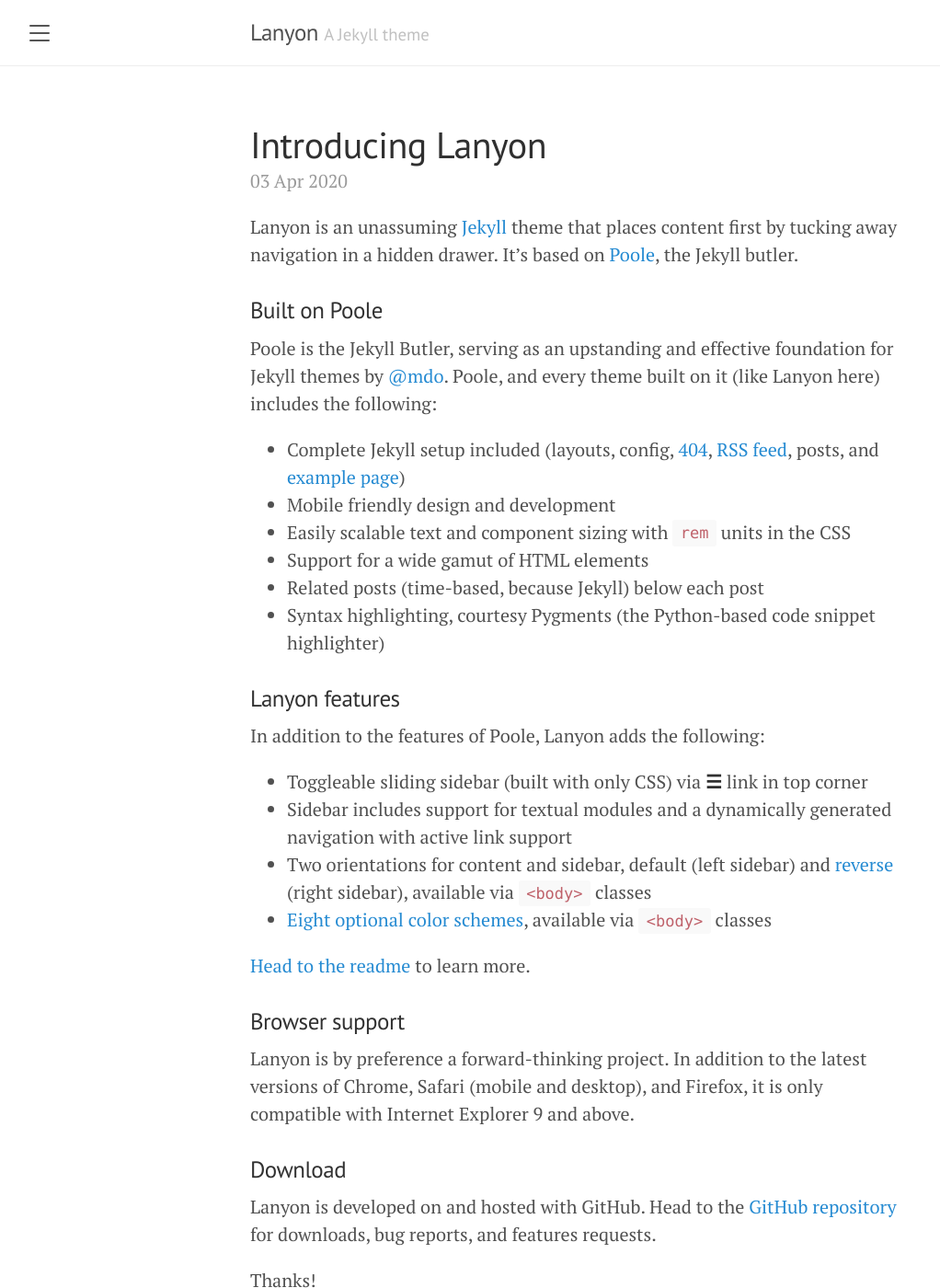
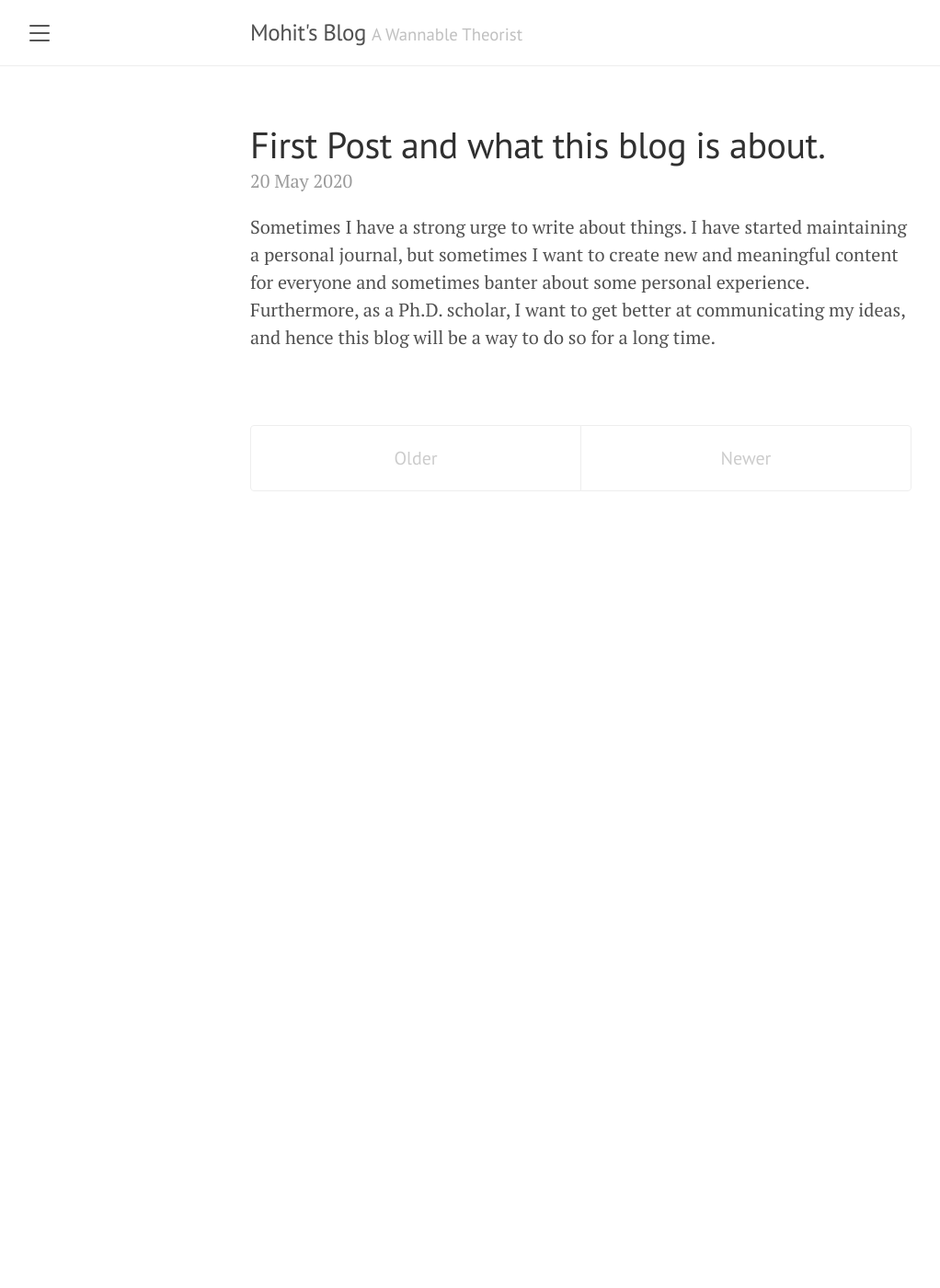
Before and after one commit to mohitsharma29/mohitsharma29.github.io.old, a Jekyll site: the page built from index.html, in a window 1280 px wide and 1400 px high. Shown: the whole window at 92% size, without its empty margins (8-1030 px from the left). Built offline with Jekyll 4.4.1, drawn with Linux system fonts in a browser that asks for light colours; the list of posts is cut into pages by our own code; some of the changed text lies outside the part shown.

Commit message:
First real edits

```diff
--- a/_config.yml
+++ b/_config.yml
@@ -1,7 +1,8 @@
 # Setup
-title:               Lanyon
-tagline:             'A Jekyll theme'
-description:         'A reserved <a href="https://jekyllrb.com" target="_blank">Jekyll</a> theme that places the utmost gravity on content with a hidden drawer. Made by <a href="https://twitter.com/mdo" target="_blank">@mdo</a>.'
+title:               Mohit's Blog
+tagline:             'A Wannable Theorist'
+#description:         'A reserved <a href="https://jekyllrb.com" target="_blank">Jekyll</a> theme that places the utmost gravity on content with a hidden drawer. Made by <a href="https://twitter.com/mdo" target="_blank">@mdo</a>.'
+description:         'Musings about things which I find exciting and some personal experiences.'
 url:                 https://mohitsharma29.github.io
 baseurl:             ''
 paginate:            5
--- a/_posts/2020-04-01-whats-jekyll.md
+++ /dev/null
@@ -1,12 +0,0 @@
----
-layout: post
-title: What's Jekyll?
----
-
-[Jekyll](https://jekyllrb.com) is a static site generator, an open-source tool for creating simple yet powerful websites of all shapes and sizes. From [the project's readme](https://github.com/mojombo/jekyll/blob/master/README.markdown):
-
-  > Jekyll is a simple, blog aware, static site generator. It takes a template directory [...] and spits out a complete, static website suitable for serving with Apache or your favorite web server. This is also the engine behind GitHub Pages, which you can use to host your project’s page or blog right here from GitHub.
-
-It's an immensely useful tool and one we encourage you to use here with Lanyon.
-
-Find out more by [visiting the project on GitHub](https://github.com/mojombo/jekyll).
--- a/_posts/2020-04-02-example-content.md
+++ /dev/null
@@ -1,122 +0,0 @@
----
-layout: post
-title: Example content
----
-
-
-<div class="message">
-  Howdy! This is an example blog post that shows several types of HTML content supported in this theme.
-</div>
-
-Cum sociis natoque penatibus et magnis <a href="#">dis parturient montes</a>, nascetur ridiculus mus. *Aenean eu leo quam.* Pellentesque ornare sem lacinia quam venenatis vestibulum. Sed posuere consectetur est at lobortis. Cras mattis consectetur purus sit amet fermentum.
-
-> Curabitur blandit tempus porttitor. Nullam quis risus eget urna mollis ornare vel eu leo. Nullam id dolor id nibh ultricies vehicula ut id elit.
-
-Etiam porta **sem malesuada magna** mollis euismod. Cras mattis consectetur purus sit amet fermentum. Aenean lacinia bibendum nulla sed consectetur.
-
-## Inline HTML elements
-
-HTML defines a long list of available inline tags, a complete list of which can be found on the [Mozilla Developer Network](https://developer.mozilla.org/en-US/docs/Web/HTML/Element).
-
-- **To bold text**, use `<strong>`.
-- *To italicize text*, use `<em>`.
-- Abbreviations, like <abbr title="HyperText Markup Langage">HTML</abbr> should use `<abbr>`, with an optional `title` attribute for the full phrase.
-- Citations, like <cite>&mdash; Mark otto</cite>, should use `<cite>`.
-- <del>Deleted</del> text should use `<del>` and <ins>inserted</ins> text should use `<ins>`.
-- Superscript <sup>text</sup> uses `<sup>` and subscript <sub>text</sub> uses `<sub>`.
-
-Most of these elements are styled by browsers with few modifications on our part.
-
-## Heading
-
-Vivamus sagittis lacus vel augue rutrum faucibus dolor auctor. Duis mollis, est non commodo luctus, nisi erat porttitor ligula, eget lacinia odio sem nec elit. Morbi leo risus, porta ac consectetur ac, vestibulum at eros.
-
-### Code
-
-Cum sociis natoque penatibus et magnis dis `code element` montes, nascetur ridiculus mus.
-
-{% highlight js %}
-// Example can be run directly in your JavaScript console
-
-// Create a function that takes two arguments and returns the sum of those arguments
-var adder = new Function("a", "b", "return a + b");
-
-// Call the function
-adder(2, 6);
-// > 8
-{% endhighlight %}
-
-Aenean lacinia bibendum nulla sed consectetur. Etiam porta sem malesuada magna mollis euismod. Fusce dapibus, tellus ac cursus commodo, tortor mauris condimentum nibh, ut fermentum massa.
-
-### Lists
-
-Cum sociis natoque penatibus et magnis dis parturient montes, nascetur ridiculus mus. Aenean lacinia bibendum nulla sed consectetur. Etiam porta sem malesuada magna mollis euismod. Fusce dapibus, tellus ac cursus commodo, tortor mauris condimentum nibh, ut fermentum massa justo sit amet risus.
-
-* Praesent commodo cursus magna, vel scelerisque nisl consectetur et.
-* Donec id elit non mi porta gravida at eget metus.
-* Nulla vitae elit libero, a pharetra augue.
-
-Donec ullamcorper nulla non metus auctor fringilla. Nulla vitae elit libero, a pharetra augue.
-
-1. Vestibulum id ligula porta felis euismod semper.
-2. Cum sociis natoque penatibus et magnis dis parturient montes, nascetur ridiculus mus.
-3. Maecenas sed diam eget risus varius blandit sit amet non magna.
-
-Cras mattis consectetur purus sit amet fermentum. Sed posuere consectetur est at lobortis.
-
-<dl>
-  <dt>HyperText Markup Language (HTML)</dt>
-  <dd>The language used to describe and define the content of a Web page</dd>
-
-  <dt>Cascading Style Sheets (CSS)</dt>
-  <dd>Used to describe the appearance of Web content</dd>
-
-  <dt>JavaScript (JS)</dt>
-  <dd>The programming language used to build advanced Web sites and applications</dd>
-</dl>
-
-Integer posuere erat a ante venenatis dapibus posuere velit aliquet. Morbi leo risus, porta ac consectetur ac, vestibulum at eros. Nullam quis risus eget urna mollis ornare vel eu leo.
-
-### Tables
-
-Aenean lacinia bibendum nulla sed consectetur. Lorem ipsum dolor sit amet, consectetur adipiscing elit.
-
-<table>
-  <thead>
-    <tr>
-      <th>Name</th>
-      <th>Upvotes</th>
-      <th>Downvotes</th>
-    </tr>
-  </thead>
-  <tfoot>
-    <tr>
-      <td>Totals</td>
-      <td>21</td>
-      <td>23</td>
-    </tr>
-  </tfoot>
-  <tbody>
-    <tr>
-      <td>Alice</td>
-      <td>10</td>
-      <td>11</td>
-    </tr>
-    <tr>
-      <td>Bob</td>
-      <td>4</td>
-      <td>3</td>
-    </tr>
-    <tr>
-      <td>Charlie</td>
-      <td>7</td>
-      <td>9</td>
-    </tr>
-  </tbody>
-</table>
-
-Nullam id dolor id nibh ultricies vehicula ut id elit. Sed posuere consectetur est at lobortis. Nullam quis risus eget urna mollis ornare vel eu leo.
-
------
-
-Want to see something else added? <a href="https://github.com/poole/poole/issues/new">Open an issue.</a>
--- a/_posts/2020-04-03-introducing-lanyon.md
+++ /dev/null
@@ -1,38 +0,0 @@
----
-layout: post
-title: Introducing Lanyon
----
-
-Lanyon is an unassuming [Jekyll](http://jekyllrb.com) theme that places content first by tucking away navigation in a hidden drawer. It's based on [Poole](http://getpoole.com), the Jekyll butler.
-
-### Built on Poole
-
-Poole is the Jekyll Butler, serving as an upstanding and effective foundation for Jekyll themes by [@mdo](https://twitter.com/mdo). Poole, and every theme built on it (like Lanyon here) includes the following:
-
-* Complete Jekyll setup included (layouts, config, [404](/404), [RSS feed](/atom.xml), posts, and [example page](/about))
-* Mobile friendly design and development
-* Easily scalable text and component sizing with `rem` units in the CSS
-* Support for a wide gamut of HTML elements
-* Related posts (time-based, because Jekyll) below each post
-* Syntax highlighting, courtesy Pygments (the Python-based code snippet highlighter)
-
-### Lanyon features
-
-In addition to the features of Poole, Lanyon adds the following:
-
-* Toggleable sliding sidebar (built with only CSS) via **☰** link in top corner
-* Sidebar includes support for textual modules and a dynamically generated navigation with active link support
-* Two orientations for content and sidebar, default (left sidebar) and [reverse](https://github.com/poole/lanyon#reverse-layout) (right sidebar), available via `<body>` classes
-* [Eight optional color schemes](https://github.com/poole/lanyon#themes), available via `<body>` classes
-
-[Head to the readme](https://github.com/poole/lanyon#readme) to learn more.
-
-### Browser support
-
-Lanyon is by preference a forward-thinking project. In addition to the latest versions of Chrome, Safari (mobile and desktop), and Firefox, it is only compatible with Internet Explorer 9 and above.
-
-### Download
-
-Lanyon is developed on and hosted with GitHub. Head to the <a href="https://github.com/poole/lanyon">GitHub repository</a> for downloads, bug reports, and features requests.
-
-Thanks!
--- /dev/null
+++ b/_posts/2020-05-20-first-post.md
@@ -0,0 +1,6 @@
+---
+layout: post
+title: First Post and what this blog is about.
+---
+
+Sometimes I have a strong urge to write about things. I have started maintaining a personal journal, but sometimes I want to create new and meaningful content for everyone and sometimes banter about some personal experience. Furthermore, as a Ph.D. scholar, I want to get better at communicating my ideas, and hence this blog will be a way to do so for a long time.
--- a/about.md
+++ b/about.md
@@ -3,27 +3,10 @@ layout: page
 title: About
 ---
 
-<p class="message">
-  Hey there! This page is included as an example. Feel free to customize it for your own use upon downloading. Carry on!
-</p>
+I am a Ph.D. Scholar at [IIIT Delhi](https://iiitd.ac.in/). I work with [Dr. Rajiv Ratn Shah](http://midas.iiitd.edu.in/team/rajiv-ratn-shah.html) at [MIDAS Lab](http://midas.iiitd.edu.in/). I received my B.Tech in Computer Science and Engineering from [BML Munjal University](https://www.bmu.edu.in/).
 
-In the novel, *The Strange Case of Dr. Jeykll and Mr. Hyde*, Mr. Poole is Dr. Jekyll's virtuous and loyal butler. Similarly, Poole is an upstanding and effective butler that helps you build Jekyll themes. It's made by [@mdo](https://twitter.com/mdo).
+I currently work with large scale noisy multi labeled data and methods to efficiently learn from such data. I have also worked with Speech Recognition and Emotion Detection. Please have a look at my publications for more details. In my spare time, I read about and study mathematics and spend time reducing my bookmarks.
 
-There are currently two themes built on Poole:
+I love sports and actively play Cricket, Table Tennis, and Badminton. I am active on [Twitter](https://twitter.com/mohitsharmaj29).
 
-* [Hyde](http://hyde.getpoole.com)
-* [Lanyon](http://lanyon.getpoole.com)
-
-Learn more and contribute on [GitHub](https://github.com/poole).
-
-## Setup
-
-Some fun facts about the setup of this project include:
-
-* Built for [Jekyll](https://jekyllrb.com)
-* Developed on GitHub and hosted for free on [GitHub Pages](https://pages.github.com)
-* Coded with [Atom](https://atom.io)
-
-Have questions or suggestions? Feel free to [open an issue on GitHub](https://github.com/poole/issues/new) or [ask me on Twitter](https://twitter.com/mdo).
-
-Thanks for reading!
+Please get in touch if you want to collaborate with me on some interesting research opportunities. My email ID is mohits [at] iiid [dot] ac [dot] in.
```
